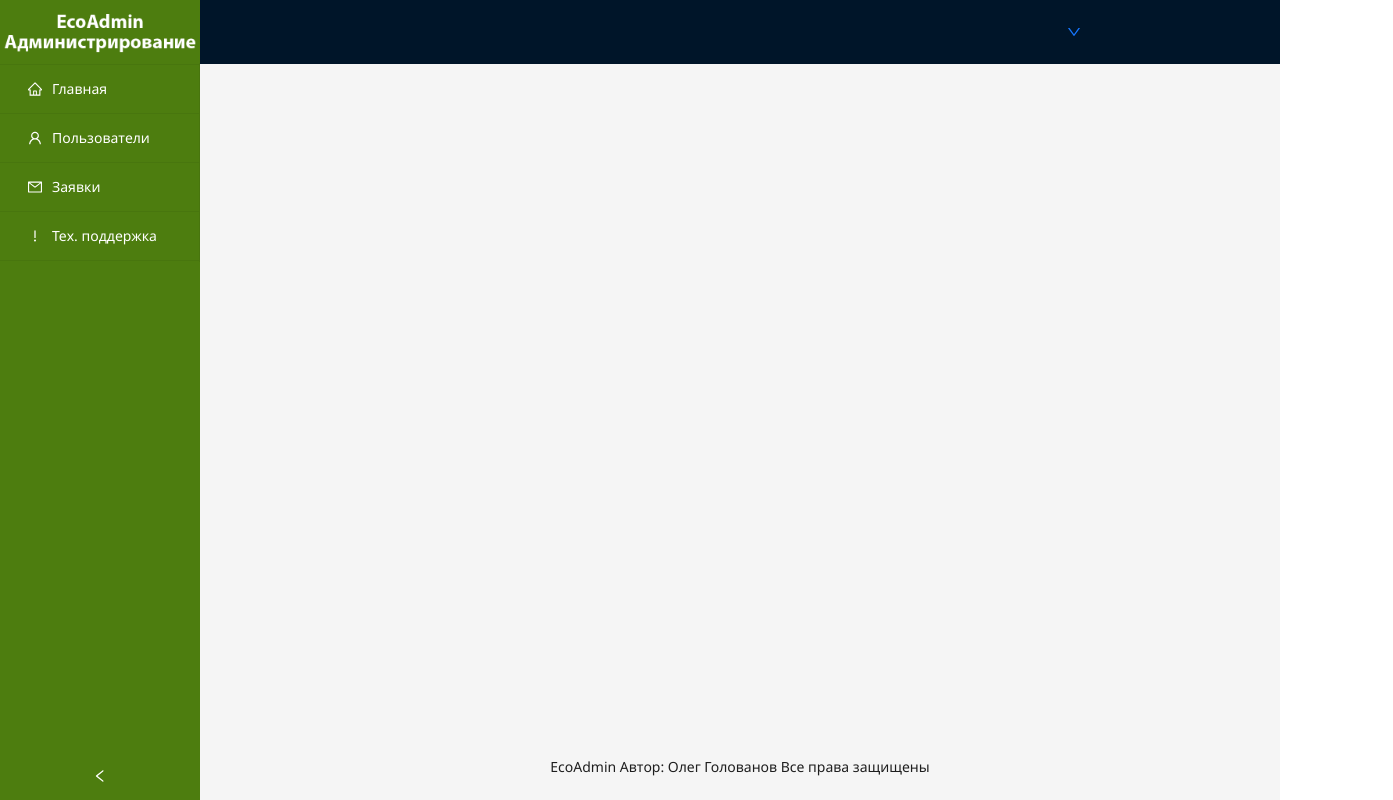
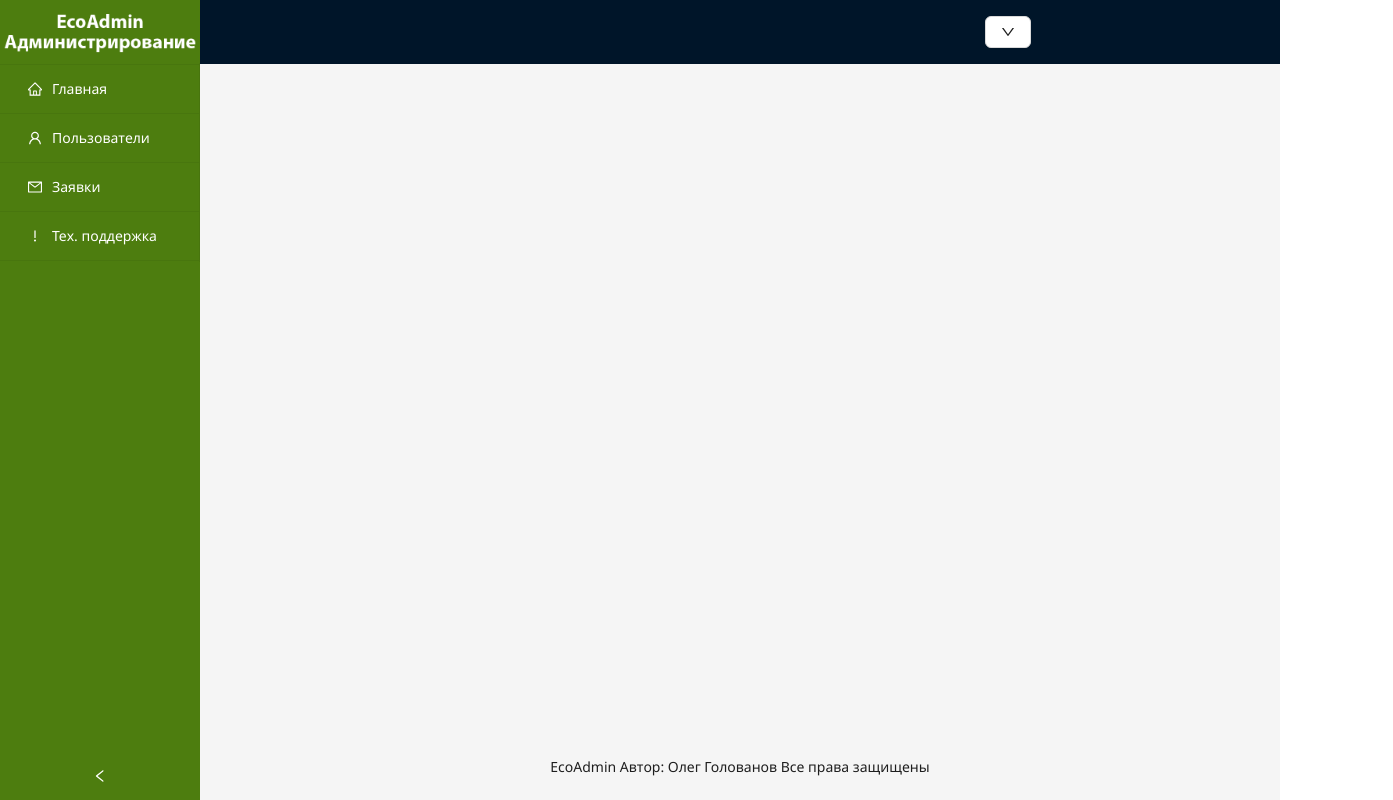
Before and after one commit to OlegNeBot/EcoAdmin, a React (Create React App) app: page / in a window 1280 px wide. Shown: the whole page, 1393 px wide, since content can reach past the window. Built offline with nearby package versions, Linux system fonts and the light colour scheme; no server answers; sample sign-in values are in the browser's storage.

Commit message:
Исправлен dropdown в хэдере, убраны скроллбары.

```diff
--- a/src/pages/MainPage.tsx
+++ b/src/pages/MainPage.tsx
@@ -1,5 +1,5 @@
 import {useEffect, useMemo, useState} from "react";
-import {Col, Divider, Dropdown, Image, Layout, Menu, MenuProps, Row, Space, Typography} from "antd";
+import {Button, Col, Divider, Dropdown, Image, Layout, Menu, MenuProps, Row, Space, Typography} from "antd";
 import {DownOutlined, ExclamationOutlined, HomeOutlined, MailOutlined, UserOutlined} from "@ant-design/icons";
 import logo from "../logo.png";
 import {Outlet, useLocation, useNavigate} from "react-router-dom";
@@ -81,7 +81,14 @@ const MainPage = () => {
                     <a
                         onClick={(e) => {
                             e.preventDefault();
-                            console.log("Exit works!");
+
+                            localStorage.removeItem("accessToken");
+                            localStorage.removeItem("refreshToken");
+
+                            sessionStorage.removeItem("accessToken");
+                            sessionStorage.removeItem("refreshToken");
+
+                            navigate("/login");
                         }}
                     >
                         Выход
@@ -114,33 +121,19 @@ const MainPage = () => {
             <Layout>
                 <Header className="ant-layout-sider-light">
                     <Row>
-                        <Col span={8} offset={20}>
+                        <Col span={6} offset={18}>
                             <Dropdown menu={{items}}>
-                                {/* //TODO: Исправить на инлайн-вывод + кнопку с выходом (мб иконка). */}
-                                <a
-                                    onClick={(e) => {
-                                        e.preventDefault();
-
-                                        localStorage.removeItem("accessToken");
-                                        localStorage.removeItem("refreshToken");
-
-                                        sessionStorage.removeItem("accessToken");
-                                        sessionStorage.removeItem("refreshToken");
-
-                                        navigate("/login");
-                                    }}
-                                >
+                                <Button>
                                     <Space>
                                         {accountStore.account.name}
                                         <DownOutlined />
                                     </Space>
-                                </a>
+                                </Button>
                             </Dropdown>
                         </Col>
                     </Row>
                 </Header>
                 <Content>
-                    {/* // TODO: Исправить наличие скроллбаров. */}
                     <Outlet />
                 </Content>
                 <Footer style={{textAlign: "center"}}>EcoAdmin Автор: Олег Голованов Все права защищены</Footer>
```
